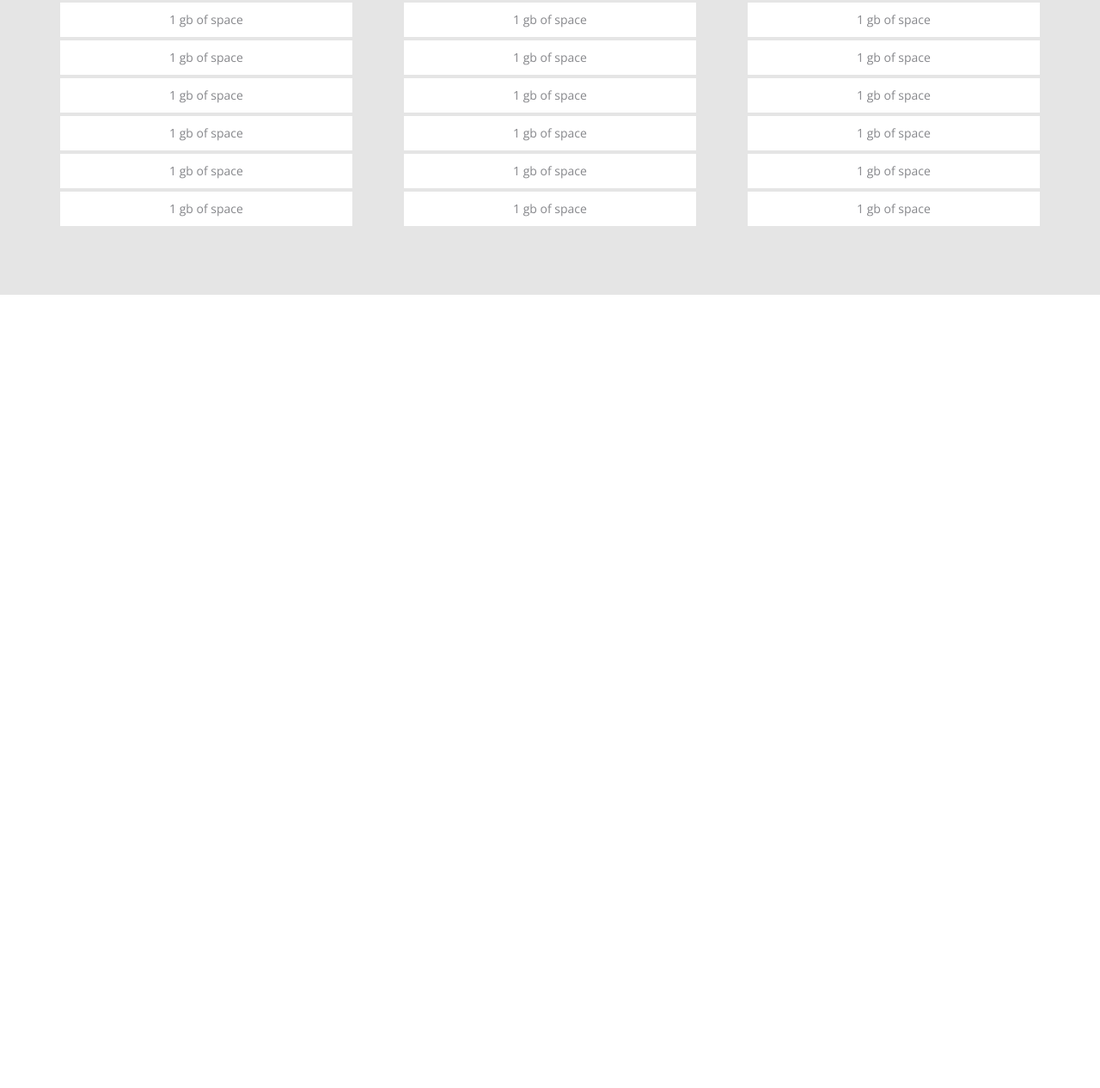
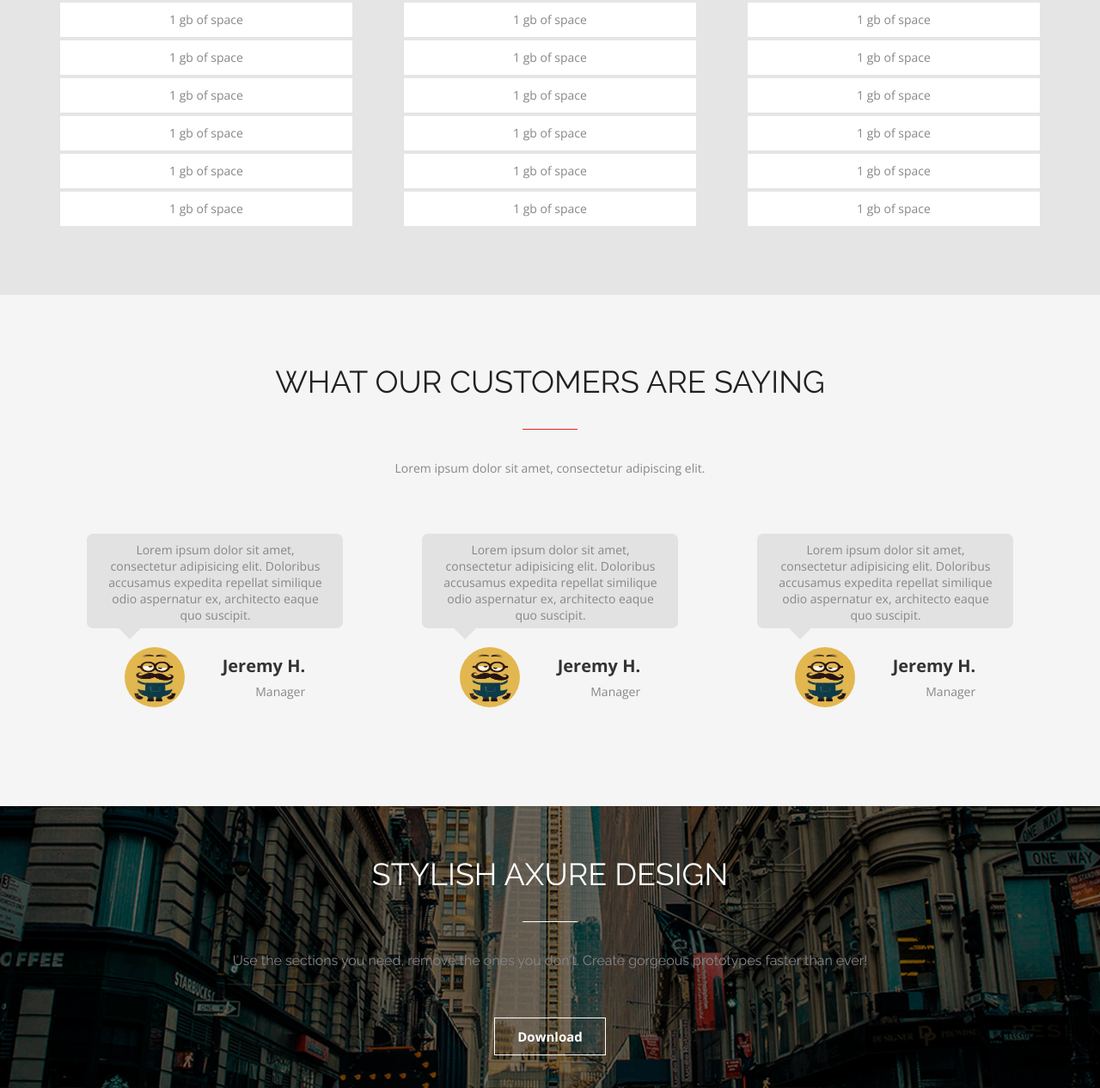
Before and after one commit to VictorAlexKuznecov/FE14-onl-ht-1-Kuznecov-Victor, a plain HTML site: page index.html in a window 1280 px wide. Shown: the part 1071-2337 px from the top of the page at 86% size. Before the commit the page ends 1414 px from the top, so only its background shows below. Drawn offline with nearby package versions, Linux system fonts and the light colour scheme.

Commit message:
add section

```diff
--- /dev/null
+++ b/css/axure.css
@@ -0,0 +1,62 @@
+.axure {
+    padding-top: 58px;
+    padding-bottom: 38px;
+
+    background-image: url('../img/mask.png');
+    background-repeat: no-repeat;
+    background-position:  center;
+    background-size: cover;
+
+    text-align: center;
+    position: relative;
+}
+.axure:after{
+    content: '';
+    background: rgba(0, 0, 0, 0.55);
+    position: absolute;
+    top: 0;
+    left: 0;
+    width: 100%;
+    height: 100%;
+}
+.axure-title {
+    max-width: 460px;
+    margin: 0 auto;
+    color: #FFFFFF;
+    position: relative;
+    z-index: 3;
+}
+.axure-title:after{
+    content: '';
+    display: block;
+    width: 64px;
+    height: 1px;
+    background-color: #ffffff;
+    margin: 34px auto 35px;
+}
+.axure__subtitle{
+    margin-bottom: 57px;
+}
+.axure-text {
+    font-family: 'Raleway', sans-serif;
+    font-weight: 300;
+    font-size: 16px;
+    line-height: 19px;
+    color: rgba(255, 255, 255, 0.8);
+    position: relative;
+    z-index: 4;
+}
+.axure__link-inner {
+}
+.axure__link {
+    display: inline-block;
+    border: 1px solid #FFFFFF;
+    color: #ffffff;
+    padding: 11px 26px;
+    position: relative;
+    z-index: 5;
+
+    font-weight: 600;
+    font-size: 15px;
+    line-height: 20px;
+}
--- /dev/null
+++ b/css/customers.css
@@ -0,0 +1,99 @@
+.customers {
+    padding-top: 80px;
+    padding-bottom: 115px;
+    background-color: #f5f5f5;
+}
+.container-title {
+    color: #212121;
+    text-align: center;
+    max-width: 700px;
+      margin: 0 auto;
+    /* margin-bottom: 70px; */
+}
+.container-title::after{
+    content: "";
+    display: block;
+    width: 64px;
+    height: 1px;
+    background-color: #E72424;
+    margin: 34px auto 35px;
+
+}
+.customers__subtitle{
+    margin-bottom: 67px;
+}
+.customers-text {
+    text-align: center;
+    max-width: 400px;
+    margin: 0 auto;
+}
+.customers__row {
+    margin: 0 -15px;
+    display: flex;
+    justify-content: space-around;
+    flex-wrap: wrap;
+}
+.customers__row-item {
+    margin: 0 15px;
+    max-width: 298px;
+    width: 100%;
+}
+.customers__row-content {
+    margin-bottom: 22px;
+}
+.customers__row-text {
+    background-color: #E2E2E2;
+    border-radius: 7px;
+    color: #86878B;
+    line-height: 19px;
+    text-align: center;
+    padding: 9px 22px 6px 23px;
+    position: relative;
+}
+.customers__row-text::after{
+    content: '';
+
+    border-top: 17px solid #E2E2E2;
+    border-right: 17px solid transparent;
+    border-left: 17px solid transparent;
+
+    position: absolute;
+    margin-top: 7%;
+    left: 11%;
+}
+.customers__row-inner {
+    display: flex;
+    justify-content: space-evenly;
+    /* align-items: center; */
+}
+.customers__row-circle {
+    /* display: flex;
+    justify-content: center;
+    align-items: center; */
+
+
+}
+.customers__row-imges {
+    /* max-width: 100%;
+    max-height: 100%; */
+
+    border-radius: 50%;
+    width: 70px;
+    height: 70px;
+}
+.customers__row-data {
+    padding: 8px 0 4px;
+}
+.customers__row-data p+p{
+    margin-top: 10px;
+}
+.customers__row-name {
+    font-weight: bold;
+    font-size: 20px;
+    line-height: 27px;
+    color: #333333;
+}
+.customers__row-post {
+    color: #86878B;
+    text-align: right;
+}
--- a/css/pricing.css
+++ b/css/pricing.css
@@ -6,6 +6,7 @@
     color: #86878B;
 }
 .pricing-title {
+    color: #212121;
     margin-bottom: 70px;
     position: relative;
 }
@@ -25,8 +26,10 @@
     display: flex;
     justify-content: space-between;
     flex-wrap: wrap;
+    margin: 0 -15px;
 }
 .pricing__list {
+    margin: 0 15px;
     max-width: 340px;
     width: 100%;
 }
--- a/css/style.css
+++ b/css/style.css
@@ -1,6 +1,7 @@
+@import url(customers.css);
+@import url(pricing.css);
+@import url(axure.css);
 
-/* @import url(pricing2.css); */
-@import url(pricing.css);
 body{
     font-family: 'Open Sans', sans-serif;
     font-size: 14px;
@@ -20,10 +21,10 @@ body{
     font-family: 'Raleway', sans-serif;
     font-size: 36px;
     line-height: 42px;
-    color: #212121;
     text-transform: uppercase;
 }
 .awesome-title {
+    color: #212121;
     margin-bottom: 57px;
     position: relative;
 }
--- a/index.html
+++ b/index.html
@@ -84,5 +84,67 @@
                 </div>
             </div>
         </section>
+        <section class="customers">
+            <div class="container">
+                <h2 class="title container-title">what our customers are saying</h2>
+                <div class="customers__subtitle">
+                    <p class="text customers-text">Lorem ipsum dolor sit amet, consectetur adipiscing elit.</p>
+                </div>
+                <div class="customers__row">
+                    <div class="customers__row-item">
+                        <div class="customers__row-content">
+                            <p class="customers__row-text">Lorem ipsum dolor sit amet, consectetur adipisicing elit. Doloribus accusamus expedita repellat similique odio aspernatur ex, architecto eaque quo suscipit.</p>
+                        </div>
+                        <div class="customers__row-inner">
+                            <div class="customers__row-circle">
+                                <img class="customers__row-imges" src="img/minony-avatarku.jpg" alt="my-foto">
+                            </div>
+                            <div class="customers__row-data">
+                                <p class="customers__row-name">Jeremy H.</p>
+                                <p class="customers__row-post">Manager</p>
+                            </div>
+                        </div>
+                    </div>
+                    <div class="customers__row-item">
+                        <div class="customers__row-content">
+                            <p class="customers__row-text">Lorem ipsum dolor sit amet, consectetur adipisicing elit. Doloribus accusamus expedita repellat similique odio aspernatur ex, architecto eaque quo suscipit.</p>
+                        </div>
+                        <div class="customers__row-inner">
+                            <div class="customers__row-circle">
+                                <img class="customers__row-imges" src="img/minony-avatarku.jpg"  alt="my-foto">
+                            </div>
+                            <div class="customers__row-data">
+                                <p class="customers__row-name">Jeremy H.</p>
+                                <p class="customers__row-post">Manager</p>
+                            </div>
+                        </div>
+                    </div>
+                    <div class="customers__row-item">
+                        <div class="customers__row-content">
+                            <p class="customers__row-text">Lorem ipsum dolor sit amet, consectetur adipisicing elit. Doloribus accusamus expedita repellat similique odio aspernatur ex, architecto eaque quo suscipit.</p>
+                        </div>
+                        <div class="customers__row-inner">
+                            <div class="customers__row-circle">
+                                <img class="customers__row-imges" src="img/minony-avatarku.jpg" alt="my-foto">
+                            </div>
+                            <div class="customers__row-data">
+                                <p class="customers__row-name">Jeremy H.</p>
+                                <p class="customers__row-post">Manager</p>
+                            </div>
+                        </div>
+                    </div>
+                </div>
+            </div>
+        </section>
+        <section class="axure">
+            <div class="container">
+                <h2 class="title axure-title">STYLISH AXURE DESIGN</h2>
+                <div class="axure__subtitle">
+                    <p class="text axure-text">Use the sections you need, remove the ones you don't. Create gorgeous prototypes faster than ever!</p>
+                </div>
+                <div class="axure__link-inner"><a class="axure__link" href="#" download>Download</a>
+                </div>
+            </div>
+        </section>
     </body>
 </html>
```
Also changed, not shown: img/mask.png (added), img/minony-avatarku.jpg (added).
